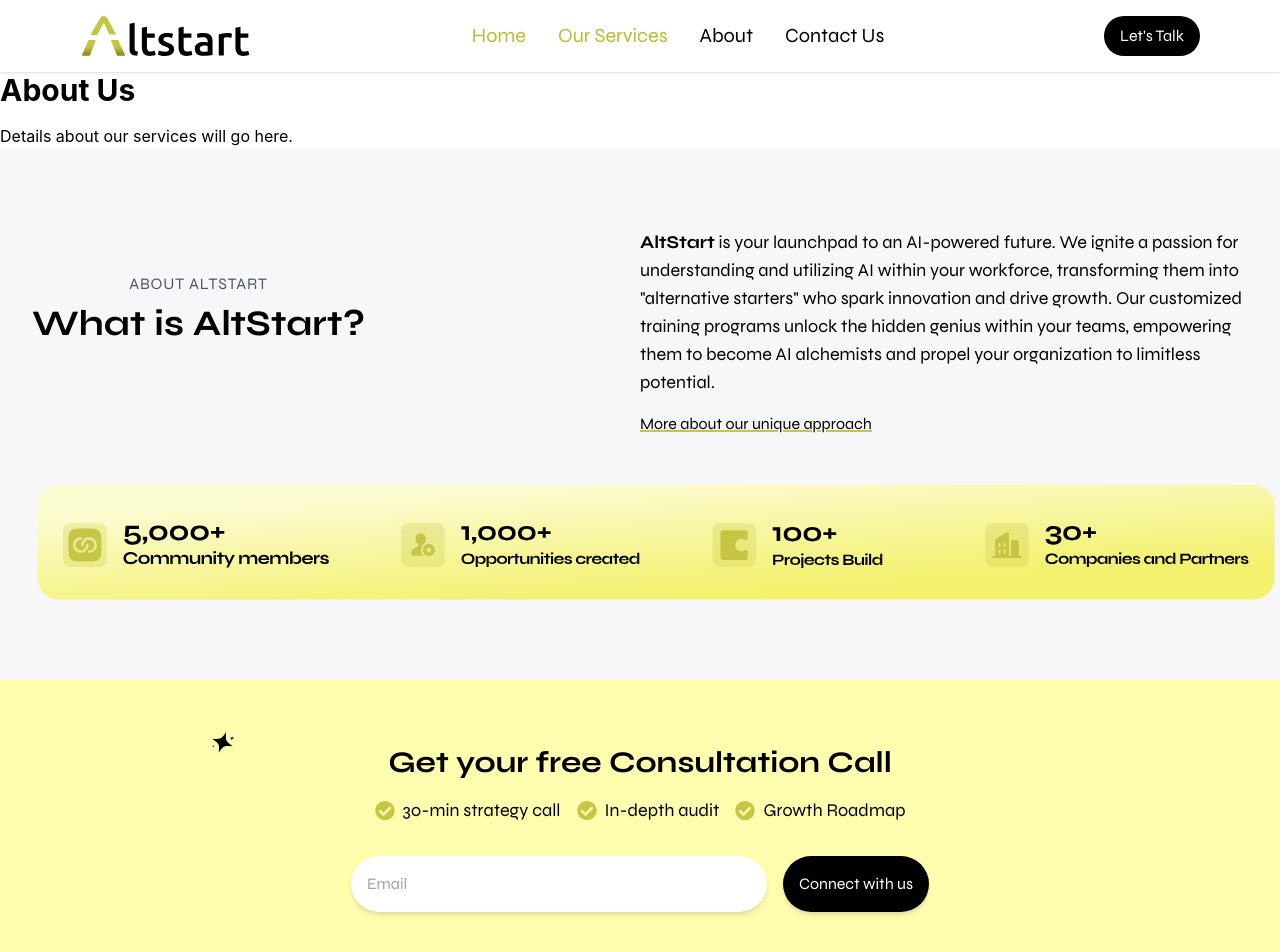
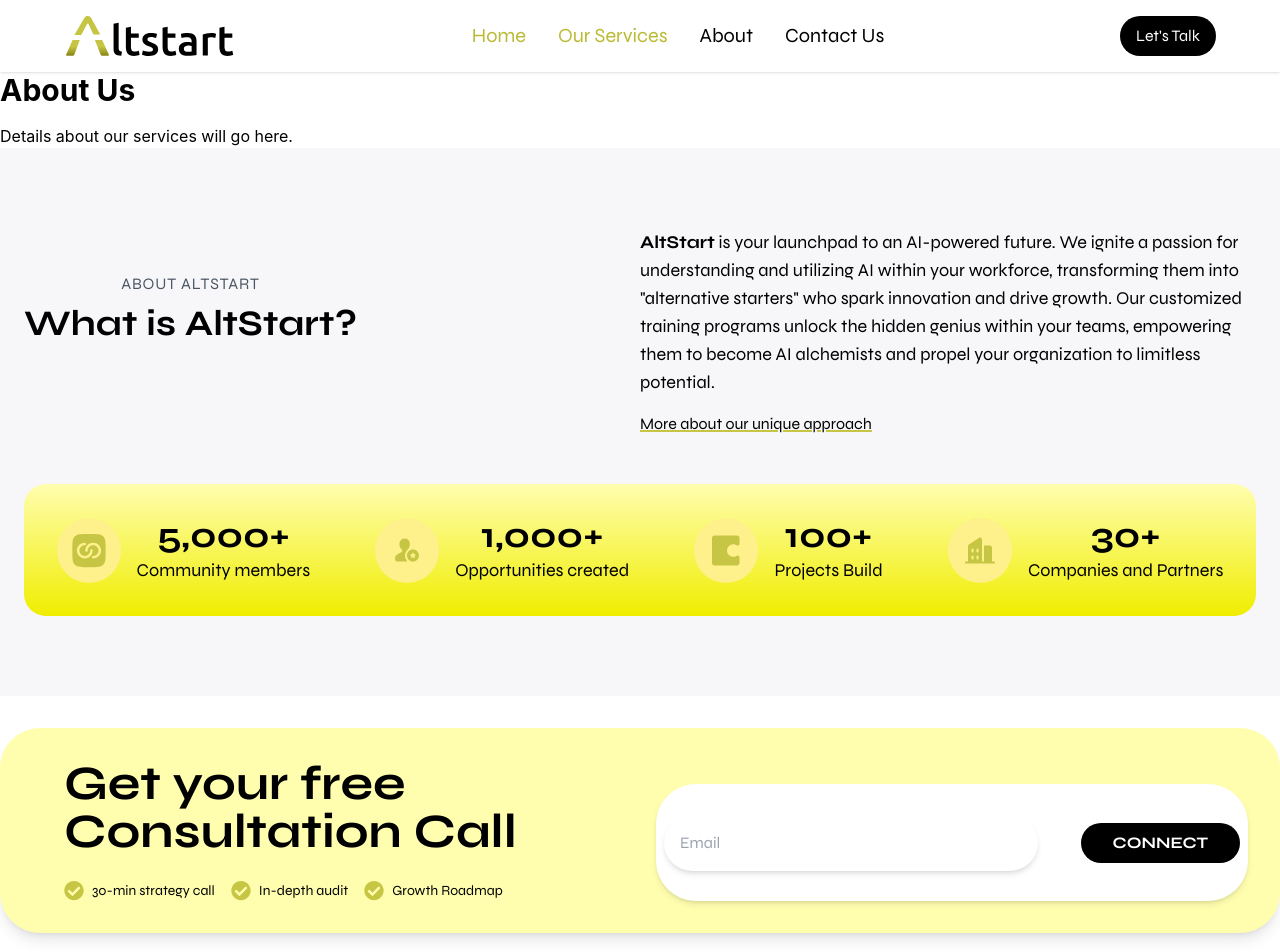
Before and after one commit to SujalNimbalkar/atlstart, a React (Create React App) app: page /about-us in a window 1280 px wide. Shown: the top 952 px of the page. Built offline with nearby package versions, Linux system fonts and the light colour scheme.

Commit message:
fifth commit

```diff
--- a/package.json
+++ b/package.json
@@ -10,6 +10,7 @@
     "framer-motion": "^11.3.21",
     "react": "^18.3.1",
     "react-calendly": "^4.3.1",
+    "react-countup": "^6.5.3",
     "react-dom": "^18.3.1",
     "react-router-dom": "^6.26.0",
     "react-scripts": "5.0.1",
--- a/public/index.html
+++ b/public/index.html
@@ -42,7 +42,7 @@
       To create a production bundle, use `npm run build` or `yarn build`.
     -->
     <!--Start of Tawk.to Script-->
-    <!-- <script type="text/javascript">
+    <script type="text/javascript">
     var Tawk_API=Tawk_API||{}, Tawk_LoadStart=new Date();
     (function(){
     var s1=document.createElement("script"),s0=document.getElementsByTagName("script")[0];
@@ -52,7 +52,7 @@
     s1.setAttribute('crossorigin','*');
     s0.parentNode.insertBefore(s1,s0);
     })();
-    </script> -->
+    </script>
 <!--End of Tawk.to Script-->
 
     <!-- chatbotlink from codeate -->
--- a/src/components/AboutAltStart.js
+++ b/src/components/AboutAltStart.js
@@ -1,10 +1,15 @@
 import React from "react";
-import { ReactComponent as Achieve } from "../assets/achieve.svg";
+import CountUp from "react-countup";
+// import { ReactComponent as Achieve } from "../assets/achieve.svg";
+import { ReactComponent as Community } from "../assets/community-icon.svg";
+import { ReactComponent as Companies } from "../assets/companies-icon.svg";
+import { ReactComponent as Projects } from "../assets/projects-icon.svg";
+import { ReactComponent as Opportunities } from "../assets/opportunities-icon.svg";
 
 const AboutAltStart = () => {
   return (
     <section className="bg-[#F7F7FA] text-black py-20 font-syne">
-      <div className="max-w-7xl mx-auto px-6 lg:px-8">
+      <div className="max-w-7xl mx-auto px-6 ">
         <div className="flex flex-col lg:flex-row justify-between items-start lg:items-center mb-12">
           <div className="text-center mb-12">
             <p className="text-gray-600 uppercase tracking-wider mb-2">
@@ -34,7 +39,89 @@
             </a>
           </div>
         </div>
-        <Achieve className="h-[116px] w-[1248px]" />
+        {/* <Achieve className="h-[116px] w-[1248px]" /> */}
+        <div className="py-8 bg-gradient-to-b from-[#FFFEAF] to-[#F0ED00] rounded-[22px]">
+          <div className="max-w-7xl mx-auto flex flex-wrap justify-around text-center">
+            {/* Item 1 */}
+            <div className="flex items-center space-x-4">
+              <div className="p-3 bg-yellow-200 rounded-full">
+                <Community className="text-yellow-600 text-3xl" />
+              </div>
+              <div>
+                <h3 className="text-4xl font-bold text-black">
+                  <CountUp
+                    start={0}
+                    end={5000}
+                    duration={2.5}
+                    separator=","
+                    suffix="+"
+                  />
+                </h3>
+                <p className="text-lg font-medium text-black">
+                  Community members
+                </p>
+              </div>
+            </div>
+            {/* Item 2 */}
+            <div className="flex items-center space-x-4">
+              <div className="p-3 bg-yellow-200 rounded-full">
+                <Opportunities className="text-yellow-600 text-3xl" />
+              </div>
+              <div>
+                <h3 className="text-4xl font-bold text-black">
+                  <CountUp
+                    start={0}
+                    end={1000}
+                    duration={2.5}
+                    separator=","
+                    suffix="+"
+                  />
+                </h3>
+                <p className="text-lg font-medium text-black">
+                  Opportunities created
+                </p>
+              </div>
+            </div>
+            {/* Item 3 */}
+            <div className="flex items-center space-x-4">
+              <div className="p-3 bg-yellow-200 rounded-full">
+                <Projects className="text-yellow-600 text-3xl" />
+              </div>
+              <div>
+                <h3 className="text-4xl font-bold text-black">
+                  <CountUp
+                    start={0}
+                    end={100}
+                    duration={2.5}
+                    separator=","
+                    suffix="+"
+                  />
+                </h3>
+                <p className="text-lg font-medium text-black">Projects Build</p>
+              </div>
+            </div>
+            {/* Item 4 */}
+            <div className="flex items-center space-x-4">
+              <div className="p-3 bg-yellow-200 rounded-full">
+                <Companies className="text-yellow-600 text-3xl" />
+              </div>
+              <div>
+                <h3 className="text-4xl font-bold text-black">
+                  <CountUp
+                    start={0}
+                    end={30}
+                    duration={2.5}
+                    separator=","
+                    suffix="+"
+                  />
+                </h3>
+                <p className="text-lg font-medium text-black">
+                  Companies and Partners
+                </p>
+              </div>
+            </div>
+          </div>
+        </div>
       </div>
     </section>
   );
--- a/src/components/ConsultationCall.js
+++ b/src/components/ConsultationCall.js
@@ -1,41 +1,44 @@
 import React from "react";
 import { ReactComponent as TickIcon } from "../assets/tick-icon.svg";
-import { ReactComponent as StarIcon } from "../assets/star-icon.svg";
+// import { ReactComponent as StarIcon } from "../assets/star-icon.svg";
 
 const ConsultationCall = () => {
   return (
-    <section className="bg-[#FFFEAF] py-16 font-syne">
-      <div className="max-w-4xl mx-auto px-6 lg:px-8 text-center">
-        <div className="relative mb-8">
-          <StarIcon className="absolute left-0 transform -translate-x-1/2 -translate-y-1/2 h-8 w-8 text-black" />
-          <h2 className="text-3xl font-bold mb-4">
+    <section className="max-w-7xl mx-auto  my-8 grid grid-cols-1 md:grid-cols-2 gap-8 bg-[#FFFEAF] p-8 rounded-[40px] shadow-lg font-syne">
+      {/* <div className="flex flex-col justify-center items-center">
+        <StarIcon />
+      </div> */}
+      <div className="flex flex-col justify-center gap-2 max-w-4xl mx-auto px-6 lg:px-8">
+        <h2 className="text-5xl font-bold mb-4">
           Get your free Consultation Call
         </h2>
-          <div className="flex justify-center items-center space-x-4">
+        <div className="flex items-center space-x-4">
           <div className="flex items-center space-x-2">
             <TickIcon />
-              <span className="text-lg">30-min strategy call</span>
+            <span className="text-sm">30-min strategy call</span>
           </div>
           <div className="flex items-center space-x-2">
             <TickIcon />
-              <span className="text-lg">In-depth audit</span>
+            <span className="text-sm">In-depth audit</span>
           </div>
           <div className="flex items-center space-x-2">
             <TickIcon />
-              <span className="text-lg">Growth Roadmap</span>
+            <span className="text-sm">Growth Roadmap</span>
           </div>
         </div>
       </div>
-        <div className="relative flex justify-center">
+      <div className="mt-6 flex items-center justify-between p-2 bg-white rounded-[40px] shadow-md">
         <input
           type="email"
           placeholder="Email"
-            className="w-full lg:w-1/2 p-4 rounded-full shadow-md focus:outline-none focus:ring-2 focus:ring-yellow-500"
+          className="w-full lg:w-[65%] p-4 rounded-full shadow-md focus:outline-none focus:ring-2 focus:ring-yellow-500"
         />
-          <button className="bg-black text-white p-4 rounded-full shadow-md ml-4 hover:bg-gray-800">
-            Connect with us
+        <button
+          type="submit"
+          className="px-8 py-2 bg-black text-white font-semibold rounded-full hover:bg-gray-800 focus:outline-none focus:ring focus:ring-gray-300"
+        >
+          CONNECT
         </button>
-        </div>
       </div>
     </section>
   );
--- a/src/components/ContactUsPage.js
+++ b/src/components/ContactUsPage.js
@@ -257,7 +257,7 @@
 
   return (
     <div className="bg-gradient-to-b from-[#F0ED00] from-27%  to-[#f7f7f5] to-7% min-h-screen flex flex-col justify-center items-center py-16">
-      <div className="min-w-xl mx-12 grid grid-cols-1 md:grid-cols-2 gap-40">
+      <div className="px-10 grid grid-cols-1 md:grid-cols-2 gap-40">
         {/* Left Section */}
         <div className="space-y-6 p-8">
           <h3 className="text-sm font-medium text-black">CONTACT US</h3>
@@ -283,7 +283,8 @@
           </div>
         </div>
         {/* Right Section */}
-        <div className="bg-white rounded-lg p-8 shadow-lg">
+        <div className="space-y-6 p-8">
+          <div className="bg-white rounded-lg space-y-6 p-8 shadow-lg">
             <form className="form space-y-4" onSubmit={handleSubmit}>
               <input
                 type="text"
@@ -339,6 +340,7 @@
           </div>
         </div>
       </div>
+    </div>
   );
 };
 
--- a/src/components/Navbar.js
+++ b/src/components/Navbar.js
@@ -21,7 +21,7 @@
   };
 
   return (
-    <nav className="bg-white px-[80px] py-4 flex justify-between items-center shadow font-syne">
+    <nav className="bg-white px-16 py-4 flex justify-between items-center shadow font-syne">
       <div>
         <Logo className="h-10" /> {/* Display the SVG logo */}
       </div>
--- a/src/components/OurServicePageHero.js
+++ b/src/components/OurServicePageHero.js
@@ -2,8 +2,8 @@
 //min-w-7xl mx-auto grid grid-cols-1 md:grid-cols-2 gap-40
 const OurServicesPageHero = () => {
   return (
-    <section className="min-h-[669px] flex items-center justify-center bg-gradient-to-r from-yellow-300 via-yellow-200 to-yellow-100 p-8">
-      <div className="min-w-xl mx-12 grid grid-cols-1 md:grid-cols-2 gap-40">
+    <section className="min-h-[669px] flex items-center justify-center bg-gradient-to-r from-yellow-300 via-yellow-200 to-yellow-100 p-16">
+      <div className="grid grid-cols-1 md:grid-cols-2 gap-40">
         <div className="flex flex-col justify-center">
           <h3 className="text-sm font-medium text-gray-600">OUR SERVICES</h3>
           <h1 className="text-5xl font-bold text-black my-4">
```
Also changed, not shown: src/components/OurServiceInfo.js (+91 -5 lines), 1 other file (tests, documents, lock files or other folders). Lines whose indentation alone changed are shown as unchanged.
